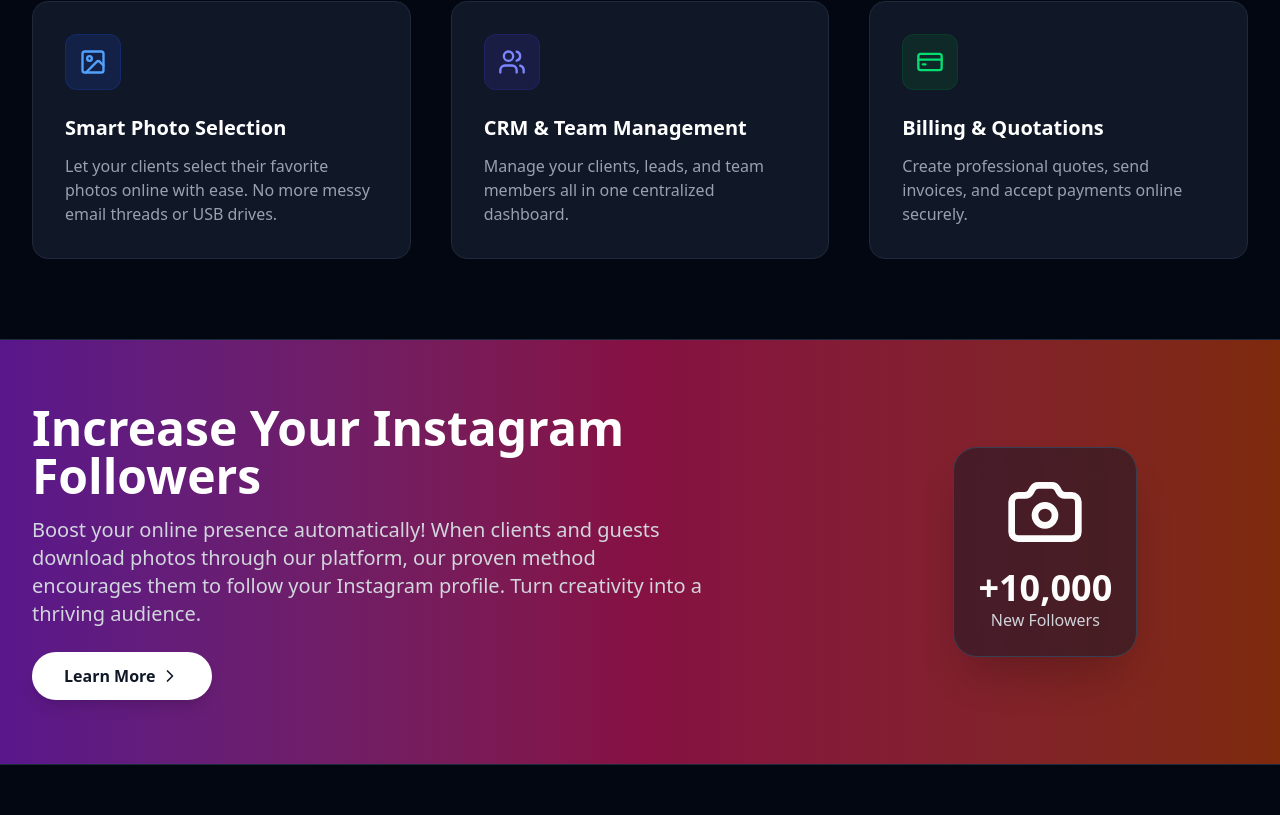
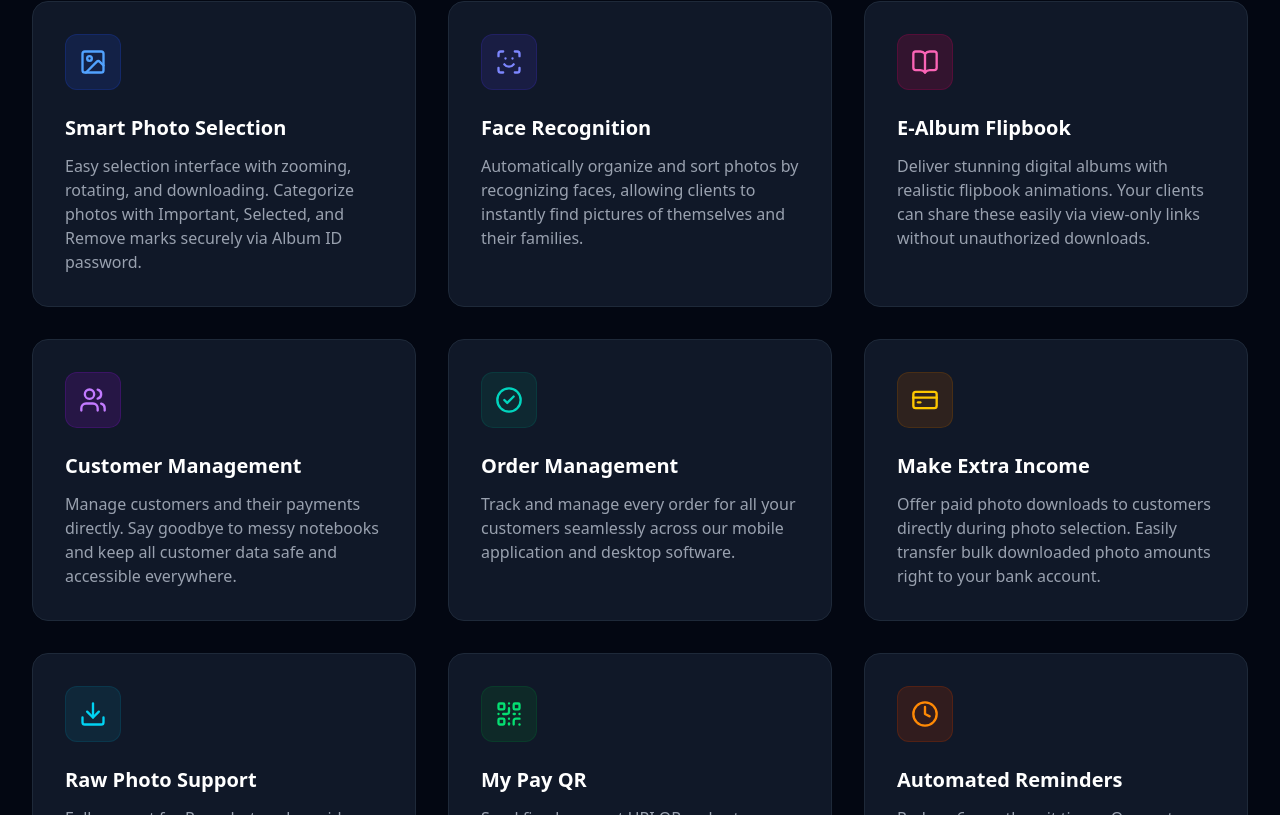
Before and after one commit to theromeo4u/PhotoStudio, a Next.js app: page / in a window 1280 px wide. Shown: the part 845-1660 px from the top of the page. Built offline with nearby package versions, Linux system fonts and the light colour scheme.

Commit message:
enhance features section with new functionalities and improved descriptions

```diff
--- a/src/app/page.tsx
+++ b/src/app/page.tsx
@@ -1,5 +1,5 @@
 import React from 'react';
-import { Download, Monitor, Smartphone, Apple, CheckCircle2, XCircle, Users, Image as ImageIcon, CreditCard, ChevronRight, Camera, Mail, Phone, MapPin } from 'lucide-react';
+import { Download, Monitor, Smartphone, Apple, CheckCircle2, XCircle, Users, Image as ImageIcon, CreditCard, ChevronRight, Camera, Mail, Phone, MapPin, ScanFace, BookOpen, Clock, QrCode } from 'lucide-react';
 
 export default function Home() {
   return (
@@ -60,27 +60,77 @@
             <p className="mt-4 text-lg text-gray-400">Powerful features designed specifically for modern photography businesses.</p>
           </div>
 
-          <div className="grid md:grid-cols-3 gap-10">
+          <div className="grid md:grid-cols-3 gap-8">
             <div className="p-8 bg-gray-900 rounded-2xl border border-gray-800 hover:shadow-lg hover:shadow-blue-900/10 transition">
               <div className="w-14 h-14 bg-blue-900/30 text-blue-400 rounded-xl flex items-center justify-center mb-6 border border-blue-800/30">
                 <ImageIcon className="w-7 h-7" />
               </div>
               <h3 className="text-xl font-bold mb-3 text-white">Smart Photo Selection</h3>
-              <p className="text-gray-400">Let your clients select their favorite photos online with ease. No more messy email threads or USB drives.</p>
+              <p className="text-gray-400">Easy selection interface with zooming, rotating, and downloading. Categorize photos with Important, Selected, and Remove marks securely via Album ID password.</p>
             </div>
+
             <div className="p-8 bg-gray-900 rounded-2xl border border-gray-800 hover:shadow-lg hover:shadow-indigo-900/10 transition">
               <div className="w-14 h-14 bg-indigo-900/30 text-indigo-400 rounded-xl flex items-center justify-center mb-6 border border-indigo-800/30">
+                <ScanFace className="w-7 h-7" />
+              </div>
+              <h3 className="text-xl font-bold mb-3 text-white">Face Recognition</h3>
+              <p className="text-gray-400">Automatically organize and sort photos by recognizing faces, allowing clients to instantly find pictures of themselves and their families.</p>
+            </div>
+
+            <div className="p-8 bg-gray-900 rounded-2xl border border-gray-800 hover:shadow-lg hover:shadow-pink-900/10 transition">
+              <div className="w-14 h-14 bg-pink-900/30 text-pink-400 rounded-xl flex items-center justify-center mb-6 border border-pink-800/30">
+                <BookOpen className="w-7 h-7" />
+              </div>
+              <h3 className="text-xl font-bold mb-3 text-white">E-Album Flipbook</h3>
+              <p className="text-gray-400">Deliver stunning digital albums with realistic flipbook animations. Your clients can share these easily via view-only links without unauthorized downloads.</p>
+            </div>
+
+            <div className="p-8 bg-gray-900 rounded-2xl border border-gray-800 hover:shadow-lg hover:shadow-purple-900/10 transition">
+              <div className="w-14 h-14 bg-purple-900/30 text-purple-400 rounded-xl flex items-center justify-center mb-6 border border-purple-800/30">
                 <Users className="w-7 h-7" />
               </div>
-              <h3 className="text-xl font-bold mb-3 text-white">CRM & Team Management</h3>
-              <p className="text-gray-400">Manage your clients, leads, and team members all in one centralized dashboard.</p>
+              <h3 className="text-xl font-bold mb-3 text-white">Customer Management</h3>
+              <p className="text-gray-400">Manage customers and their payments directly. Say goodbye to messy notebooks and keep all customer data safe and accessible everywhere.</p>
             </div>
+
+            <div className="p-8 bg-gray-900 rounded-2xl border border-gray-800 hover:shadow-lg hover:shadow-teal-900/10 transition">
+              <div className="w-14 h-14 bg-teal-900/30 text-teal-400 rounded-xl flex items-center justify-center mb-6 border border-teal-800/30">
+                <CheckCircle2 className="w-7 h-7" />
+              </div>
+              <h3 className="text-xl font-bold mb-3 text-white">Order Management</h3>
+              <p className="text-gray-400">Track and manage every order for all your customers seamlessly across our mobile application and desktop software.</p>
+            </div>
+
+            <div className="p-8 bg-gray-900 rounded-2xl border border-gray-800 hover:shadow-lg hover:shadow-yellow-900/10 transition">
+              <div className="w-14 h-14 bg-yellow-900/30 text-yellow-400 rounded-xl flex items-center justify-center mb-6 border border-yellow-800/30">
+                <CreditCard className="w-7 h-7" />
+              </div>
+              <h3 className="text-xl font-bold mb-3 text-white">Make Extra Income</h3>
+              <p className="text-gray-400">Offer paid photo downloads to customers directly during photo selection. Easily transfer bulk downloaded photo amounts right to your bank account.</p>
+            </div>
+
+            <div className="p-8 bg-gray-900 rounded-2xl border border-gray-800 hover:shadow-lg hover:shadow-cyan-900/10 transition">
+              <div className="w-14 h-14 bg-cyan-900/30 text-cyan-400 rounded-xl flex items-center justify-center mb-6 border border-cyan-800/30">
+                <Download className="w-7 h-7" />
+              </div>
+              <h3 className="text-xl font-bold mb-3 text-white">Raw Photo Support</h3>
+              <p className="text-gray-400">Full support for Raw photos alongside high-quality exports. Easily get the original selected photos back for final editing.</p>
+            </div>
+
             <div className="p-8 bg-gray-900 rounded-2xl border border-gray-800 hover:shadow-lg hover:shadow-green-900/10 transition">
               <div className="w-14 h-14 bg-green-900/30 text-green-400 rounded-xl flex items-center justify-center mb-6 border border-green-800/30">
-                <CreditCard className="w-7 h-7" />
+                <QrCode className="w-7 h-7" />
               </div>
-              <h3 className="text-xl font-bold mb-3 text-white">Billing & Quotations</h3>
-              <p className="text-gray-400">Create professional quotes, send invoices, and accept payments online securely.</p>
+              <h3 className="text-xl font-bold mb-3 text-white">My Pay QR</h3>
+              <p className="text-gray-400">Send fixed-amount UPI QR codes to your clients. Prevent short payments; clients scan and pay exactly the invoiced amount.</p>
+            </div>
+
+            <div className="p-8 bg-gray-900 rounded-2xl border border-gray-800 hover:shadow-lg hover:shadow-orange-900/10 transition">
+              <div className="w-14 h-14 bg-orange-900/30 text-orange-400 rounded-xl flex items-center justify-center mb-6 border border-orange-800/30">
+                <Clock className="w-7 h-7" />
+              </div>
+              <h3 className="text-xl font-bold mb-3 text-white">Automated Reminders</h3>
+              <p className="text-gray-400">Reduce 6-month wait times. Our system automatically reminds customers daily to complete their photo selection, accelerating your workflow.</p>
             </div>
           </div>
         </div>
```
